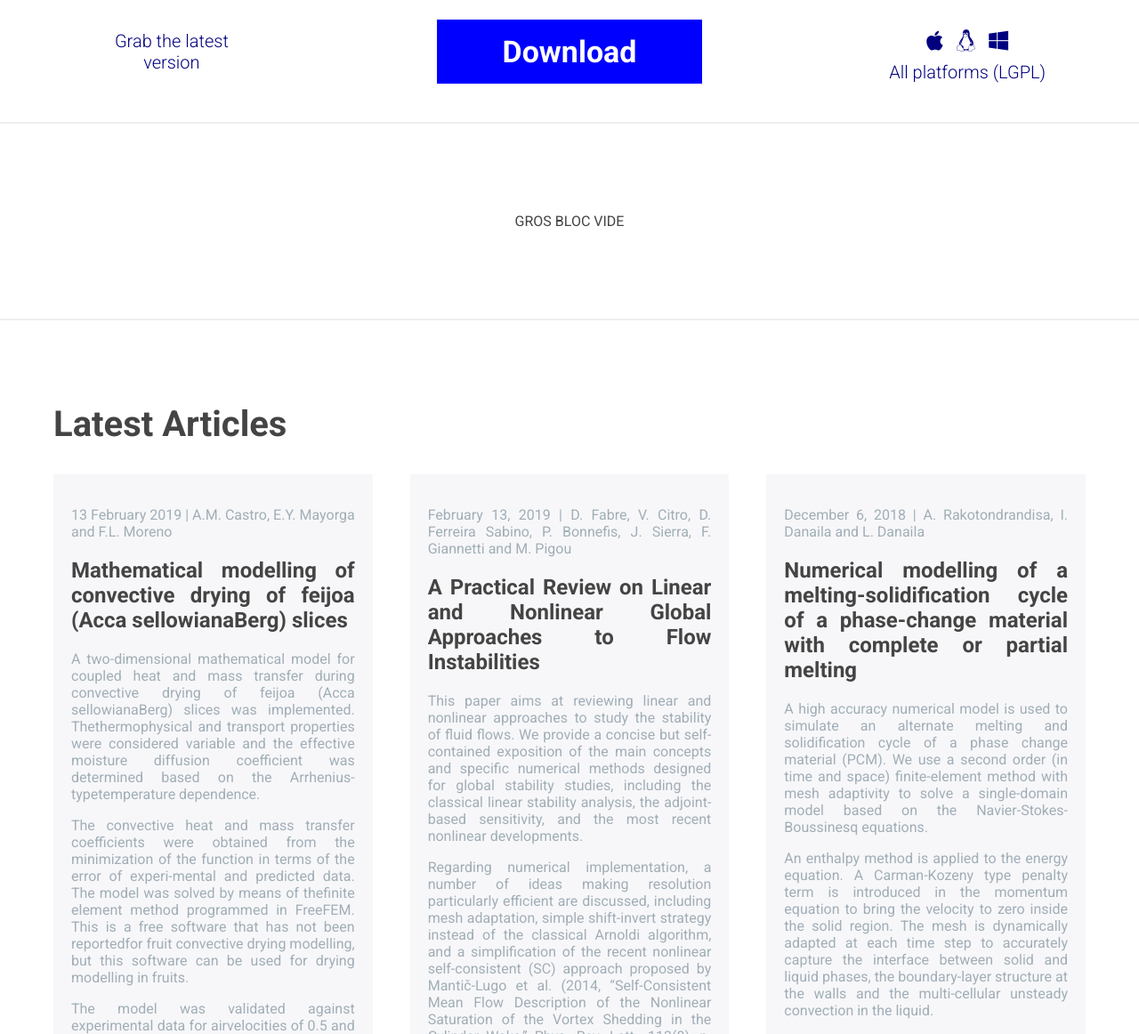
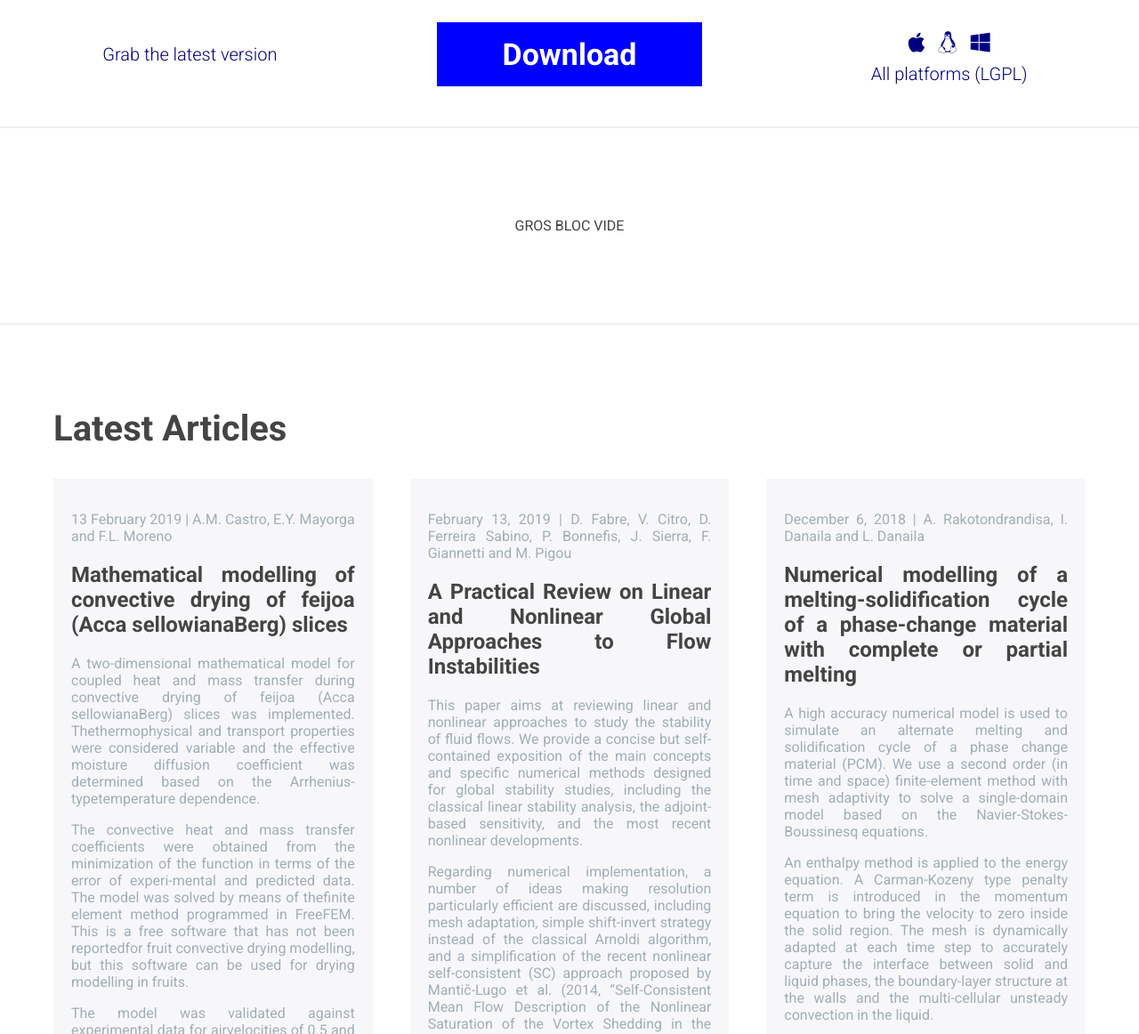
Before and after one commit to FreeFem/FreeFem-website2, a Jekyll site: the page built from index.md, in a window 1280 px wide and 1400 px high, scrolled down 485 px. Shown: the part 238-1400 px from the top of the window at 89% size. Built offline with Jekyll 4.4.1, drawn with Linux system fonts in a browser that asks for light colours; comment, search, counter and statistics services are not loaded.

Commit message:
aside css fix

```diff
--- a/css/media.css
+++ b/css/media.css
@@ -84,6 +84,11 @@
   aside p {
     margin: 0 !important;
   }
+
+  #download {
+    margin: 0 !important;
+  }
+
   #articles {
     padding: 1.25rem !important;
   }
--- a/css/style.css
+++ b/css/style.css
@@ -163,9 +163,9 @@ aside i {
   line-height: 4.625rem;
 }
 
-#platforms, #release {
-    width: 176px;
+#platforms, #release, #download {
     margin: 2.75rem 0;
+    flex: 1 1 0;
 }
 
 #platforms p {
@@ -309,7 +309,6 @@ aside span {
 /** FOOTER **/
 footer {
     display: flex;
-    justify-content: space-evenly;
     min-height: 4.68rem;
     font-size: 1.25rem;
 }
```
